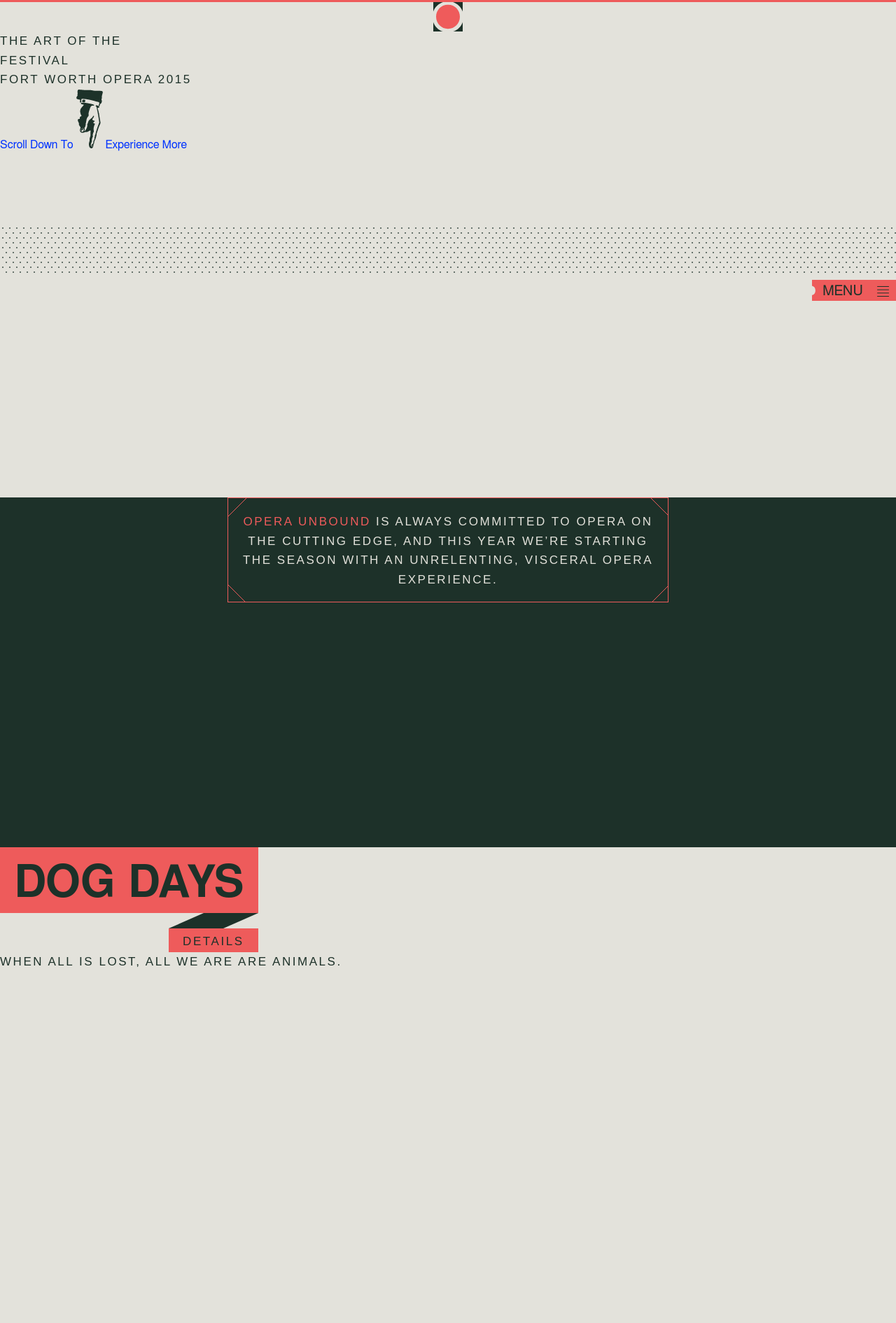
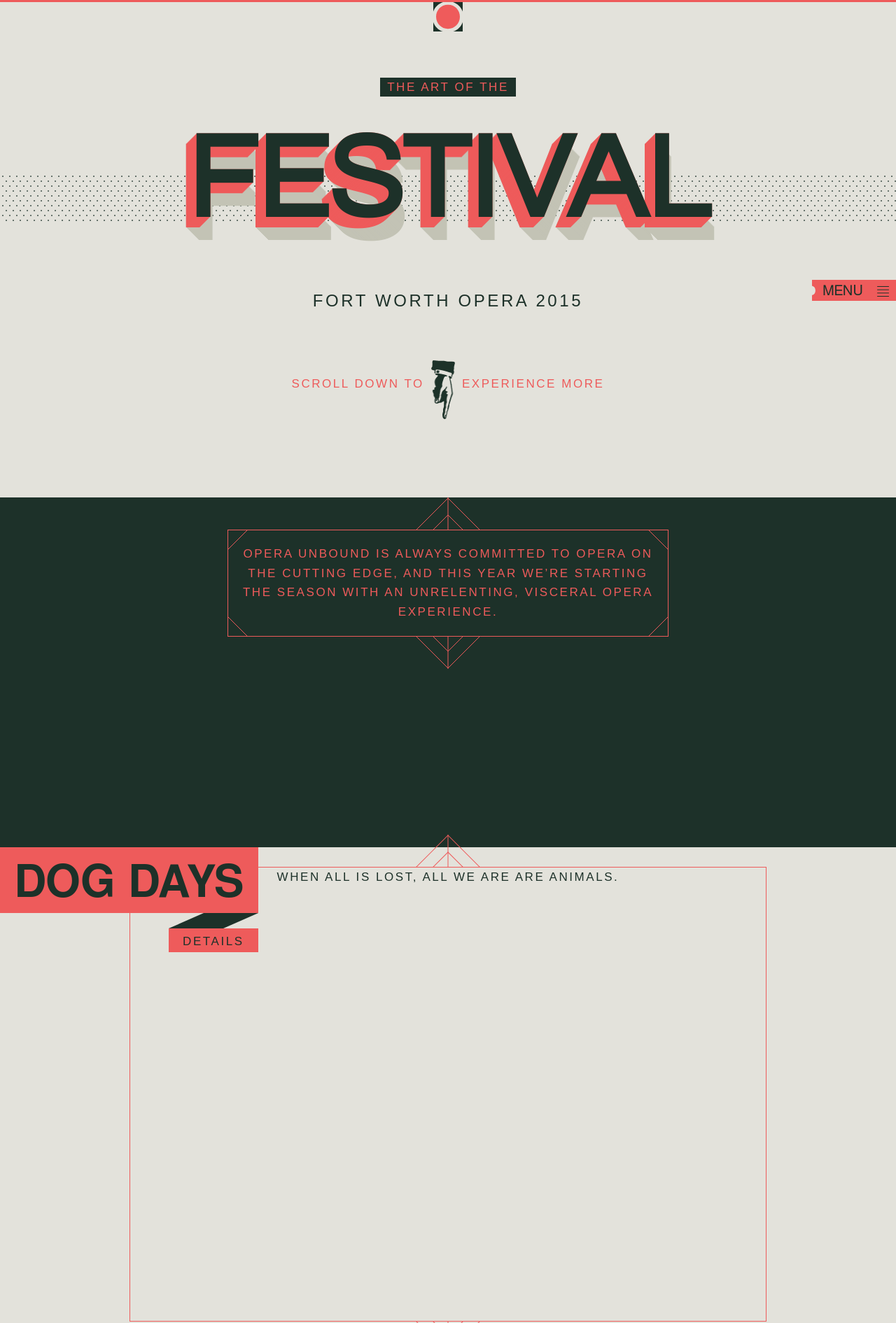
Before and after one commit to thematchboxstudio/15-fwo-brochure, a plain HTML site: page index.html in a window 1280 px wide. Shown: the top 1891 px of the page at 70% size. Drawn offline with nearby package versions, Linux system fonts and the light colour scheme.

Commit message:
Second Commit

```diff
--- a/css/style.css
+++ b/css/style.css
@@ -65,9 +65,10 @@
 	line-height: 1.625em;
 	letter-spacing: .15em;
 	text-transform: uppercase;
+	color: #1D3129;
 }
 
-span.highlight{
+.copy-container p,span.highlight{
 	color: #ee5b5b;
 }
 
@@ -83,6 +84,8 @@
 		display: none;
 	}
 	br.clear{clear:both;}
+	.left{float: left;}
+	.right{float: right;}
 
 
 
@@ -104,17 +107,51 @@
 	height: 708px;
 	background: #e3e2db;
 	color: #1D3129;
+	position: relative;
 }
 article.break{
 	height: 500px;
 	background: #1D3129;
 	color: #e3e2db;
+	position: relative;
+	z-index: 1;
+}
+
+div.container{
+	width: 92%;
+	max-width: 989px;
+	height: 748px;
+	margin: 0 auto;
+	text-align: center;
+	position: absolute;
+	z-index: 2;
+	left: 0; right:0;
+}
+	article.image div.container{margin-top: -18px; z-index: 2;}
+
+div.image-container{
+	width: 92%;
+	max-width: 989px;
+	margin: 0 auto;
+}
+div.image-content{
+	height: 648px;
+	border-left: 1px solid #ee5b5b;
+	border-right: 1px solid #ee5b5b;
+}
+
+.border{
+	background-image: url(../img/top_border.svg) no-repeat center top,
+	url(../img/bottom_border.svg) no-repeat center bottom;
+	/*border: 1px solid #ee5b5b;*/
 }
 
 div.title{
 	height: 150px;
 	color: #1d3129;
 	display: inline-block;
+	position: absolute;
+	z-index: 3;
 }
 	div.title h2{
 		height: 94px;
@@ -125,23 +162,47 @@
 		float:right;
 		fill: #1D3129;
 	}
-	div.title p{
+	div.title a{
 		height: 34px;
 		width:128px;
 		padding: 5px;
 		float:right;
 		text-align: center;
+		display: block;
 		background: #ee5b5b;
 	}
 
+.break-text{
+	width:630px;
+	margin: auto;
+}
 div.copy-container{
-	width:630px;
-	height:150px;
-	padding: 20px 20px 0 20px;
-	margin: auto;
+	padding: 20px;
 	text-align: center;
-	border: 1px solid #ee5b5b;
-	background:  url(../img/cut-corners_630x150.svg) no-repeat;
+	border-left: 1px solid #ee5b5b;
+	border-right: 1px solid #ee5b5b;
+	background:
+	url(../img/topleft-bottomright-corner.svg) no-repeat left top,
+	url(../img/topright-bottomleft-corner.svg) no-repeat right top,
+	url(../img/topleft-bottomright-corner.svg) no-repeat right bottom,
+	url(../img/topright-bottomleft-corner.svg) no-repeat left bottom;
+}
+div.top-border{
+	height:47px;
+	background:url(../img/top_border.svg) no-repeat center top;
+	position: relative;
+	z-index: 2;}
+div.bottom-border{
+	height:47px;
+	background:url(../img/bottom_border.svg) no-repeat center bottom;
+	position: relative;
+	z-index: 2;
+}
+
+
+/* Mobile Global Warming */
+@media screen and (max-width: 899px){
+	div.break-text{width:85%;}
 }
 
 
@@ -153,6 +214,7 @@
   right: 0;
   text-align: center;
   text-transform: uppercase;
+  z-index: 99;
 }
 
 /* Menu */
@@ -255,5 +317,49 @@
 -------------------------------------------------------------------------------*/
 
 header{
-	background: url(../img/green-dot-pattern_10x65.png) repeat-x center, #e3e2db;
+	background: url(../img/green-dot-pattern_10x65.png) repeat-x center 248px, #e3e2db;
 }
+
+header p.line1{
+	line-height: 1em;
+	padding: 5px 10px;
+	margin: 66px auto 36px ;
+	display: inline-block;
+	background: #1D3129;
+	color: #ee5b5b;
+}
+header p.line2{
+	font-size: 1.5em;
+	padding: 0 155px;
+	margin: 66px auto;
+}
+
+header div.container div.scroll_down{display: inline-block;}
+	header div.container div.scroll_down a p{margin-top: 20px;color: #ee5b5b;}
+	header div.container div.scroll_down a img{margin: 0 10px;}
+
+
+h1.deep{
+	font-family: "Century Gothic", sans-serif;
+	font-size: 170px;
+	line-height: 1em;
+	text-align: center;
+	color: #1D3129;
+	text-shadow: 0px 0px 0 #ee5b5b, -1px 1px 0 #ee5b5b, -2px 2px 0 #ee5b5b, -3px 3px 0 #ee5b5b, -4px 4px 0 #ee5b5b, -5px 5px 0 #ee5b5b, -6px 6px 0 #ee5b5b, -7px 7px 0 #ee5b5b, -8px 8px 0 #ee5b5b, -9px 9px 0 #ee5b5b, -10px 10px 0 #ee5b5b, -11px 11px 0 #ee5b5b, -12px 12px 0 #ee5b5b, -13px 13px 0 #ee5b5b, -14px 14px 0 #ee5b5b, -15px 15px 0 #ee5b5b, -15px 15px 0 #c3c3b5, -14px 16px 0 #c3c3b5, -13px 17px 0 #c3c3b5, -12px 18px 0 #c3c3b5, -11px 19px 0 #c3c3b5, -10px 20px 0 #c3c3b5, -9px 21px 0 #c3c3b5, -8px 22px 0 #c3c3b5, -7px 23px 0 #c3c3b5, -6px 24px 0 #c3c3b5, -5px 25px 0 #c3c3b5, -4px 26px 0 #c3c3b5, -3px 27px 0 #c3c3b5, -2px 28px 0 #c3c3b5, -1px 29px 0 #c3c3b5, 0px 30px 0 #c3c3b5, 1px 31px 0 #c3c3b5, 2px 32px 0 #c3c3b5, 3px 33px 0 #c3c3b5;
+}
+
+
+/* Frontiers
+-------------------------------------------------------------------------------*/
+
+article#frontiers div.copy-container{
+	width: 630px;
+	margin: auto;
+	padding-top: 0;
+	border:1px solid #ee5b5b;
+}
+article#frontiers div.copy-container img{margin-bottom: 20px;}
+
+
+/* Footer
+-------------------------------------------------------------------------------*/
--- a/index.html
+++ b/index.html
@@ -97,33 +97,44 @@
 						<li><a class="navlink2" href="#dogdays">Dog Days</a></li>
 						<li><a class="navlink3" href="#traviata">La Traviata</a></li>
 						<li><a class="navlink4" href="#hamlet">Hamlet</a></li>
-						<li><a class="navlink5" href="#">Opera Unbound</a></li>
+						<li><a class="navlink5" href="#frontiers">Frontiers</a></li>
 						<li><a class="navlink6" href="#tickets">Tickets</a></li>
+						<li><a class="navlink7" href="#festival_info">Festival Info</a></li>
 					</ul>
 				</li>
 			</ul>
 		</nav>
 
 	<header class="wide">
-		<h1 class="desktop"><a href="/">Fort Worth Opera Season 2015</a></h1>
 
-		<p>THE ART OF THE<br />
-			FESTIVAL</p>
+		<div class="container">
+			<h1 class="desktop"><a href="/">Fort Worth Opera Season 2015</a></h1>
 
-		<p>FORT WORTH OPERA 2015</p>
+			<p class="line1">THE ART OF THE</p>
 
-		<a href="#dogdays">Scroll Down To
-			<img src="img/scroll_down.png" height="84" width="38" />
-			 Experience More</a>
+				<h1 class="deep">FESTIVAL</h1>
+
+			<p class="line2">FORT WORTH OPERA 2015</p>
+
+			<div class="scroll_down">
+				<a href="#dogdays">
+					<p class="left">Scroll Down To</p>
+					<img class="left" src="img/scroll_down.png" height="84" width="34" />
+					<p class="left">Experience More</p>
+				</a>
+			</div>
+		</div>
 
 	</header>
 
 
 	<article class="break wide">
 
-		<div class="copy-container">
-			<p><span class="highlight">Opera Unbound</span> is always committed to opera on the cutting edge, and this year we’re starting the season with an unrelenting, visceral opera experience. </p>
+		<div class="top-border break-text"></div>
+		<div class="copy-container break-text">
+			<p>Opera Unbound is always committed to opera on the cutting edge, and this year we’re starting the season with an unrelenting, visceral opera experience. </p>
 		</div>
+		<div class="bottom-border break-text"></div>
 
 	</article>
 
@@ -137,18 +148,27 @@
 				<polygon points="50,0 128,0 78,22 0,22" />
 			</svg>
 			<br class="clear" />
-			<p>Details</p>
+			<a><p>Details</p></a>
 		</div>
 
-		<p>When all is lost, all we are are animals.</p>
+		<div class="container">
+			<div class="top-border image-container"></div>
+			<div class="image-container image-content">
+				<p>When all is lost, all we are are animals.</p>
+			</div>
+			<div class="bottom-border image-container"></div>
+		</div>
+
 
 	</article>
 
 	<article class="break wide">
 
-		<div class="copy-container">
-			<p><span class="highlight">Join in the opening night extravagance</span> as Bass Hall is completely transformed into a lavish 19th-century salon for one night only.</p>
+		<div class="top-border break-text"></div>
+		<div class="copy-container break-text">
+			<p>Join in the opening night extravagance as Bass Hall is completely transformed into a lavish 19th-century salon for one night only.</p>
 		</div>
+		<div class="bottom-border break-text"></div>
 
 	</article>
 
@@ -162,18 +182,26 @@
 				<polygon points="50,0 128,0 78,22 0,22" />
 			</svg>
 			<br class="clear" />
-			<p>Details</p>
+			<a><p>Details</p></a>
 		</div>
 
-		<p>Lose yourself in an age-old story of love lost.</p>
+		<div class="container">
+			<div class="top-border image-container"></div>
+			<div class="image-container image-content">
+				<p>Lose yourself in an age-old story of love lost.</p>
+			</div>
+			<div class="bottom-border image-container"></div>
+		</div>
 
 	</article>
 
 	<article class="break wide">
 
-		<div class="copy-container">
-			<p><span class="highlight">Feel like you’re part of the production</span>, even before the opening curtain. Fort Worth Opera is engaging from the lobby to the after show lounge.</p>
+		<div class="top-border break-text"></div>
+		<div class="copy-container break-text">
+			<p>Feel like you’re part of the production, even before the opening curtain. Fort Worth Opera is engaging from the lobby to the after show lounge.</p>
 		</div>
+		<div class="bottom-border break-text"></div>
 
 	</article>
 
@@ -187,21 +215,60 @@
 				<polygon points="50,0 128,0 78,22 0,22" />
 			</svg>
 			<br class="clear" />
-			<p>Details</p>
+			<a><p>Details</p></a>
 		</div>
 
-		<p>A timeless tragedy with a modern twist.</p>
+		<div class="container">
+			<div class="top-border image-container"></div>
+			<div class="image-container image-content">
+				<p>A timeless tragedy with a modern twist.</p>
+			</div>
+			<div class="bottom-border image-container"></div>
+		</div>
+
+	</article>
+
+<!-- Frontiers -->
+
+	<article class="image wide" id="frontiers">
+
+		<div class="copy-container">
+			<img src="img/frontiers_logo.jpg" height="180" width="172">
+			<p>the ultimate behind the scenes experience is back! frontiers is bringing more up and coming operas to life right before your eyes. see opera from a new perspective. chat with composers in q&amp;a sessions. watch their works grow from the ground up. this is the foundation for the next generation of storytelling and it’s only happening in fort worth.</p>
+		</div>
+
+
+		<div style="width:171px;">
+			<svg height="18" width="40">
+				<polygon points="40,0 40,18 0,18" />
+			</svg><br class="clear" />
+			<a href="">Learn More >></a><br class="clear" />
+			<svg class="right" height="18" width="40">
+				<polygon points="0,0 40,0 0,18" />
+			</svg>
+		</div>
 
 	</article>
 
 	<article class="break wide" id="tickets">
 
-		<h2>Get Your Tickets Here.</h2>
+		<div class="container">
+
+			<p class="line1">GET YOUR OPERA</p>
+
+				<h1 class="deep">TICKETS</h1>
+
+			<a id="go_button" href="#">GO</a>
+
+			<p>SINGLE TICKETS START AT $25</p>
+
+
+		</div>
 
 	</article>
 
 
-	<footer>
+	<footer id="festival_info">
 
 		<p><small>&copy; Copyright Fort Worth Opera 2014. All Rights Reserved.</small></p>
 
```
Also changed, not shown: img/bottom_border.svg (added), img/frontiers_logo.jpg (added), img/top_border.svg (added), img/topleft-bottomright-corner.svg (added), img/topright-bottomleft-corner.svg (added).
